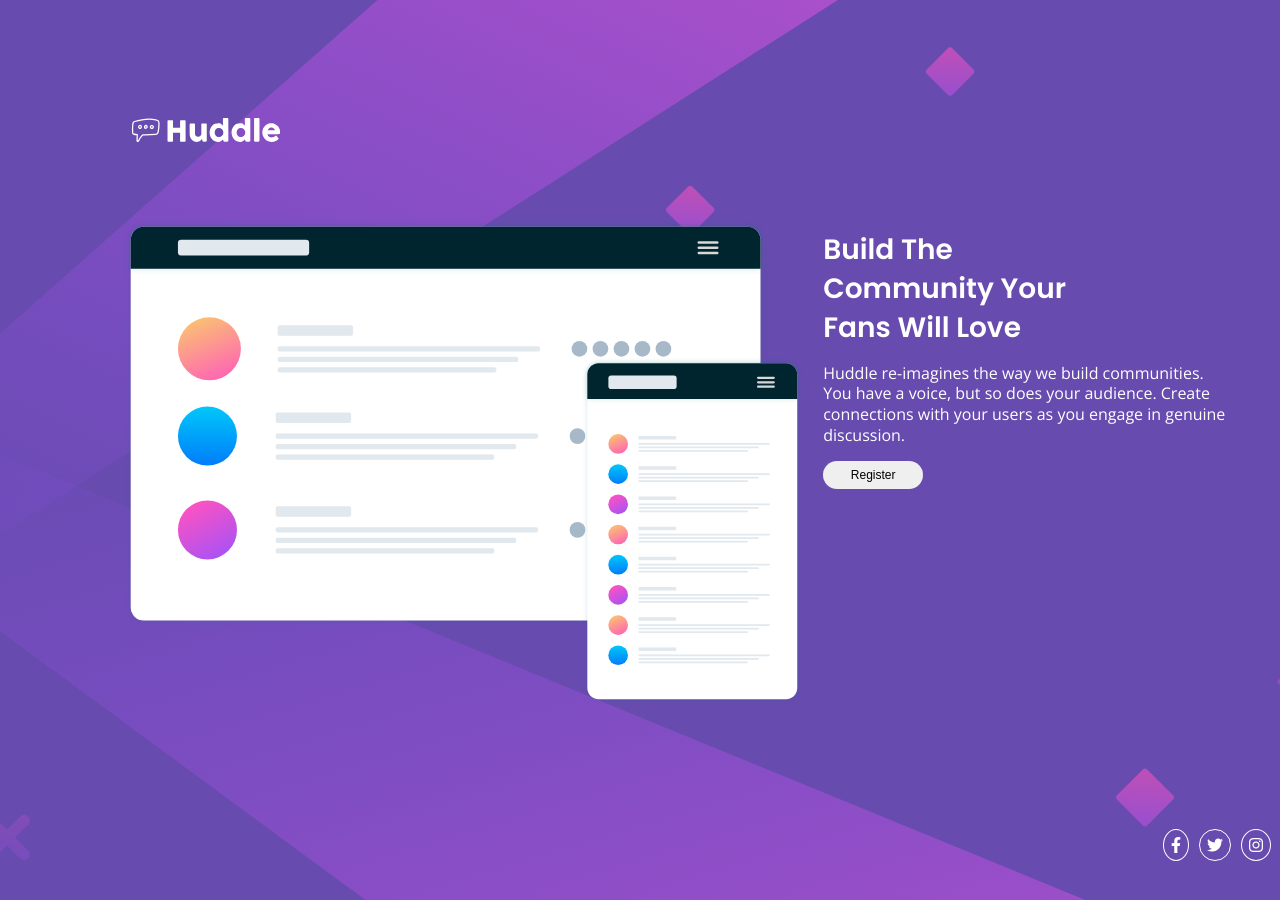
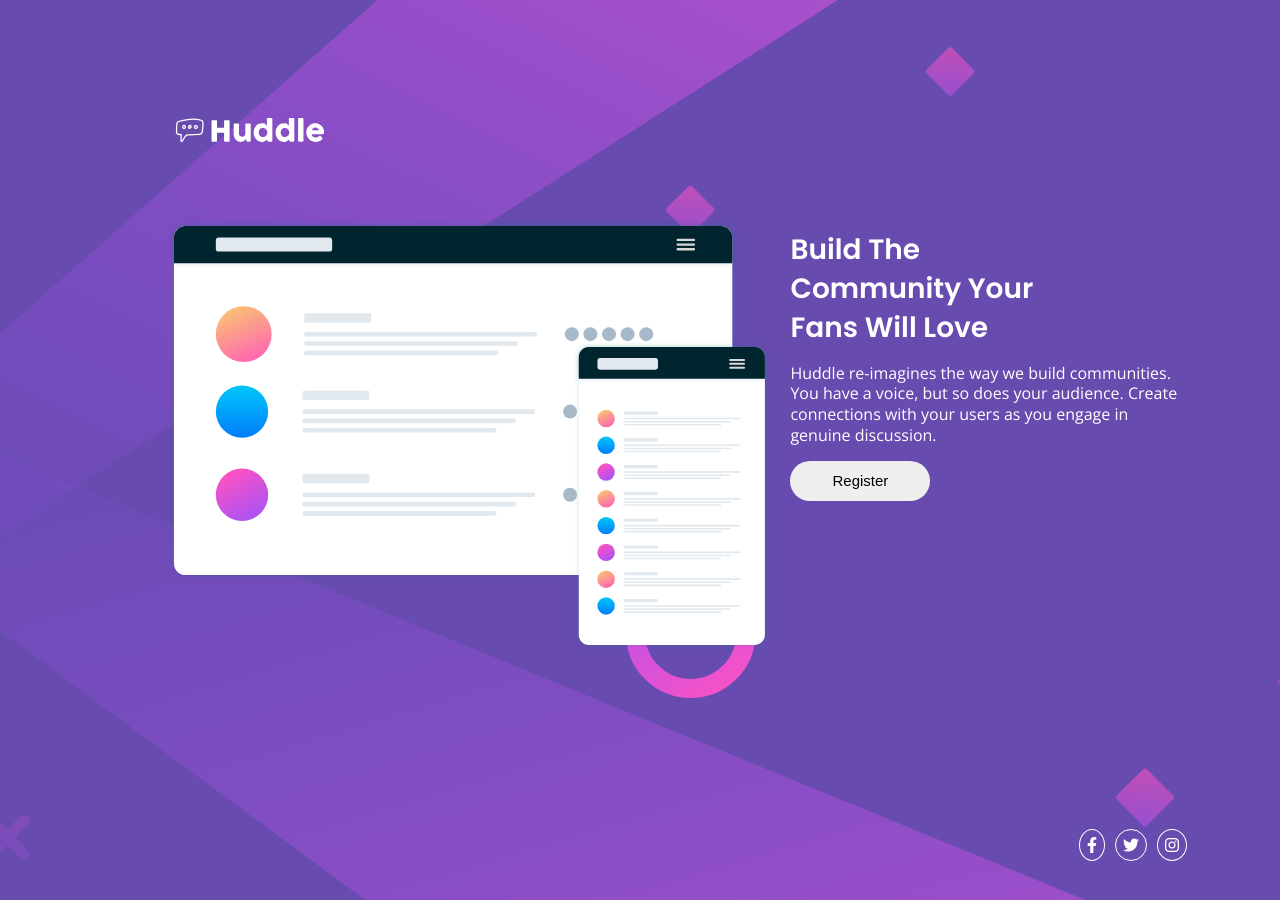
Before and after one commit to saira512dev/frontEndChallenge_5, a plain HTML site: page index.html in a window 1280 px wide. Drawn offline with nearby package versions, Linux system fonts and the light colour scheme.

Commit message:
screenshot set

```diff
--- a/scss/style.scss
+++ b/scss/style.scss
@@ -188,12 +188,11 @@ footer {
   .container {
     background: $violet url("/images/bg-desktop.svg") no-repeat center/cover ;
     justify-content: center;
-    // background-position: center ;
   }
 
   main {
-    min-width: 90vw;
-    margin: 100px 0 30px 120px;
+    min-width: 80vw;
+    margin: 100px 20px 30px 100px;
     // background: red;
   }
 
@@ -217,20 +216,27 @@ footer {
 
       h1 {
         font-size: 28px;
-        margin: 0 150px 15px 0;
+        margin: 0 130px 15px 0;
         text-align: left;
       }
 
 
       p {
-        margin: 0px 50px 0px 0;
+        margin: 0px 0px 0px 0;
         font-size: 16px;
         text-align: left;
+      }
+
+      button {
+        width: 140px;
+        height: 40px;
+        font-size: 15px;
+        margin-top: 15px;
       }
     }
   }
   footer {
-    margin-top: 100px;
-    margin-bottom: 10px;
+    margin: 100px 50px 10px 0px;
+    // justify-content:center;
   }
 }
```
Also changed, not shown: css/style.css, images/screenshot.png, 1 other file.
